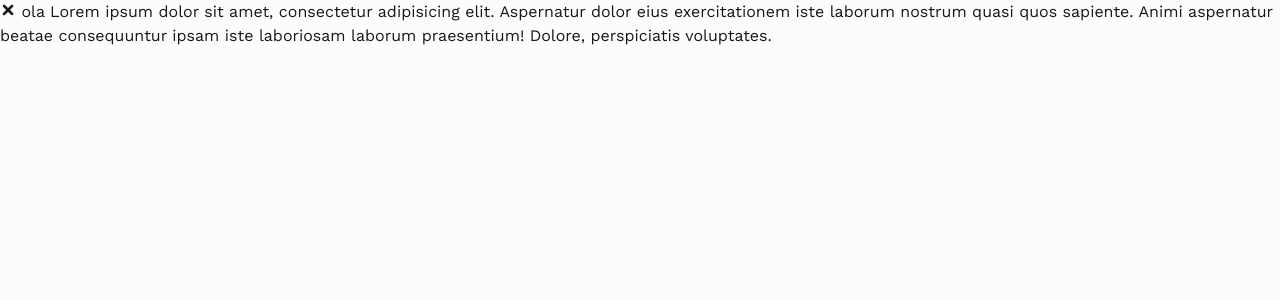
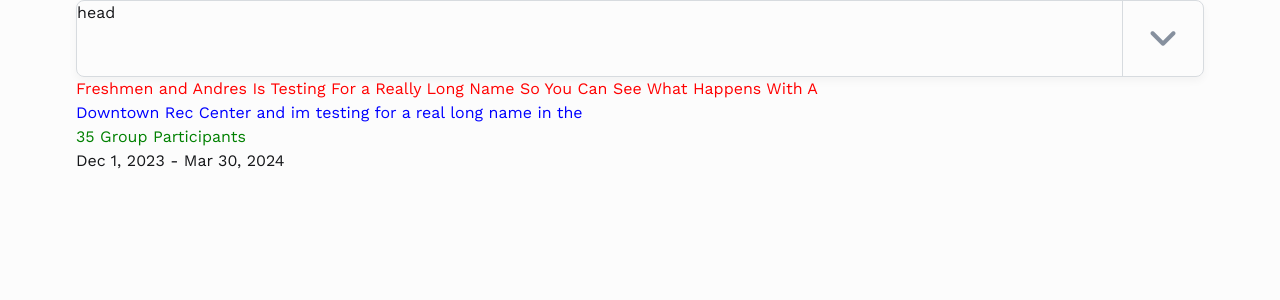
Before and after one commit to leydytagu/FrontendTechnicalTest, an Angular app: page / in a window 1280 px wide. Shown: the top 300 px of the page. Built offline with nearby package versions, Linux system fonts and the light colour scheme.

Commit message:
added component accordion

```diff
--- a/src/app/app.component.html
+++ b/src/app/app.component.html
@@ -1,5 +1,3 @@
 <main>
-  <i class="icon-close"></i>
-  ola
-  Lorem ipsum dolor sit amet, consectetur adipisicing elit. Aspernatur dolor eius exercitationem iste laborum nostrum quasi quos sapiente. Animi aspernatur beatae consequuntur ipsam iste laboriosam laborum praesentium! Dolore, perspiciatis voluptates.
+  <router-outlet></router-outlet>
 </main>
--- a/src/app/components/landing/landing.component.html
+++ b/src/app/components/landing/landing.component.html
@@ -1,3 +1,11 @@
-<p>landing works!</p>
-
-<app-group-info></app-group-info>
+<section class="wrapper">
+  <app-accordion>
+    <div head>
+      head
+    </div>
+    <div content>
+      Lorem ipsum dolor sit amet, consectetur adipisicing elit. Adipisci beatae doloribus, eaque facere ipsum laboriosam magnam nostrum numquam officiis perferendis praesentium quidem sapiente similique sint sunt totam vero, voluptatem voluptatum.
+    </div>
+  </app-accordion>
+  <app-group-info></app-group-info>
+</section>
--- a/src/app/components/landing/landing.component.ts
+++ b/src/app/components/landing/landing.component.ts
@@ -1,11 +1,13 @@
 import { Component } from '@angular/core';
 import { GroupInfoComponent } from "../../shared/design-system/organisms/group-info/group-info.component";
+import { AccordionComponent } from '../../shared/design-system/molecules/accordion/accordion.component';
 
 @Component({
   selector: 'app-landing',
   standalone: true,
   imports: [
-    GroupInfoComponent
+    GroupInfoComponent,
+    AccordionComponent
   ],
   templateUrl: './landing.component.html',
   styleUrl: './landing.component.scss'
--- /dev/null
+++ b/src/app/shared/design-system/molecules/accordion/accordion.component.html
@@ -0,0 +1,21 @@
+<div class="accordion" [class.open]="isOpen">
+  <div class="accordion__head">
+    <div class="accordion__head-content">
+      <ng-content select="[head]"></ng-content>
+    </div>
+    <button
+      type="button"
+      class="accordion__head-button"
+      (click)="toggle()"
+    >
+      <i class="icon-arrow-down"></i>
+    </button>
+  </div>
+  <div class="accordion__content">
+    <div class="accordion__content-expander">
+      <div class="accordion__content-render">
+        <ng-content select="[content]"></ng-content>
+      </div>
+    </div>
+  </div>
+</div>
--- /dev/null
+++ b/src/app/shared/design-system/molecules/accordion/accordion.component.scss
@@ -0,0 +1,81 @@
+.accordion {
+  border: 1px solid var(--color-gray-350);
+  box-shadow: 0 4px 8px 0 rgba(22, 23, 26, 0.04);
+  border-radius: 8px;
+  &__head {
+    display: flex;
+    &-content {
+      flex: 1;
+      border-right: 1px solid var(--color-gray-350);
+    }
+    &-button {
+      position: relative;
+      height: 100%;
+      border: none;
+      padding: 25px 0;
+      width: 80px;
+      cursor: pointer;
+      display: flex;
+      align-items: center;
+      justify-content: center;
+      font-size: 25px;
+      color: var(--color-gray-500);
+      background: transparent;
+      &::after {
+        content: '';
+        position: absolute;
+        width: calc(100% + 2px);
+        height: calc(100% + 2px);
+        right: -1px;
+        top: -1px;
+        z-index: 1;
+        border-radius: 0 8px 8px 0;
+        transition: .3s;
+      }
+      i {
+        position: relative;
+        z-index: 2;
+        transition: .3s;
+        transform: rotate(0deg);
+      }
+      &:hover {
+        color: var(--color-white-700);
+        &::after {
+          background: var(--color-blue-500);
+        }
+      }
+    }
+  }
+  &__content {
+    &-expander {
+      display: grid;
+      grid-template-rows: 0fr;
+      overflow: hidden;
+      transition: grid-template-rows 0.5s ease-in-out;
+    }
+    &-render {
+      border: 0 solid transparent;
+      min-height: 0;
+      visibility: hidden;
+      transition: .5s;
+    }
+  }
+  &.open {
+    .accordion__head-button{
+      i {
+        transform: rotate(180deg);
+      }
+      &::after {
+        border-radius: 0 8px 0 0;
+      }
+    }
+
+    .accordion__content-expander {
+      grid-template-rows: 1fr;
+    }
+    .accordion__content-render {
+      visibility: visible;
+      border-top: 1px solid var(--color-gray-350);
+    }
+  }
+}
--- /dev/null
+++ b/src/app/shared/design-system/molecules/accordion/accordion.component.ts
@@ -0,0 +1,16 @@
+import { Component, Input } from '@angular/core';
+
+@Component({
+  selector: 'app-accordion',
+  standalone: true,
+  imports: [],
+  templateUrl: './accordion.component.html',
+  styleUrl: './accordion.component.scss'
+})
+export class AccordionComponent {
+  @Input() isOpen: boolean = false;
+
+  public toggle(): void {
+    this.isOpen = !this.isOpen;
+  }
+}
--- a/src/index.html
+++ b/src/index.html
@@ -4,7 +4,7 @@
   <meta charset="utf-8">
   <title>FrontendTechnicalTest</title>
   <base href="/">
-  <meta name="viewport" content="width=device-width, initial-scale=1">
+  <meta name="viewport" content="viewport-fit=cover, width=device-width, initial-scale=1.0, minimum-scale=1.0, maximum-scale=1.0, user-scalable=no">
   <link rel="icon" type="image/x-icon" href="favicon.ico">
 </head>
 <body>
--- a/src/styles/base/_global.scss
+++ b/src/styles/base/_global.scss
@@ -9,3 +9,10 @@ a {
   text-decoration: none;
   color: var(--color-primary);
 }
+
+.wrapper {
+  width: 100%;
+  max-width: 1160px;
+  margin: 0 auto;
+  padding: 0 16px;
+}
--- a/src/styles/primitives/_colors.scss
+++ b/src/styles/primitives/_colors.scss
@@ -13,7 +13,6 @@
   --color-blue-200: #D0CFCF;
   --color-blue-300: #B0DCEF;
   --color-blue-400: #7EBDDE;
-  --color-blue-500: #294C6B;
   --color-blue-600: #2BABB0;
   --color-blue-700: #218A8B;
 
@@ -35,12 +34,20 @@
   --color-magenta-600: #AD41CC;
   --color-magenta-700: #8F38A7;
 
+
+  --color-blue-500: #24C4C8;
+
+  --color-gray-350: #D7DBDF;
+  --color-gray-500: #86909E;
+
+  --color-white-700: #ffffff;
+
+
   --color-gray-50: #FCFCFC;
   --color-gray-100: #F7F7F7;
   --color-gray-200: #F4F4F4;
   --color-gray-300: #EBEBEB;
   --color-gray-400: #BEBEBE;
-  --color-gray-500: #999999;
   --color-gray-600: #7D7D7D;
   --color-gray-700: #535BF;
 
```
Also changed, not shown: 1 other file (tests, documents, lock files or other folders).
